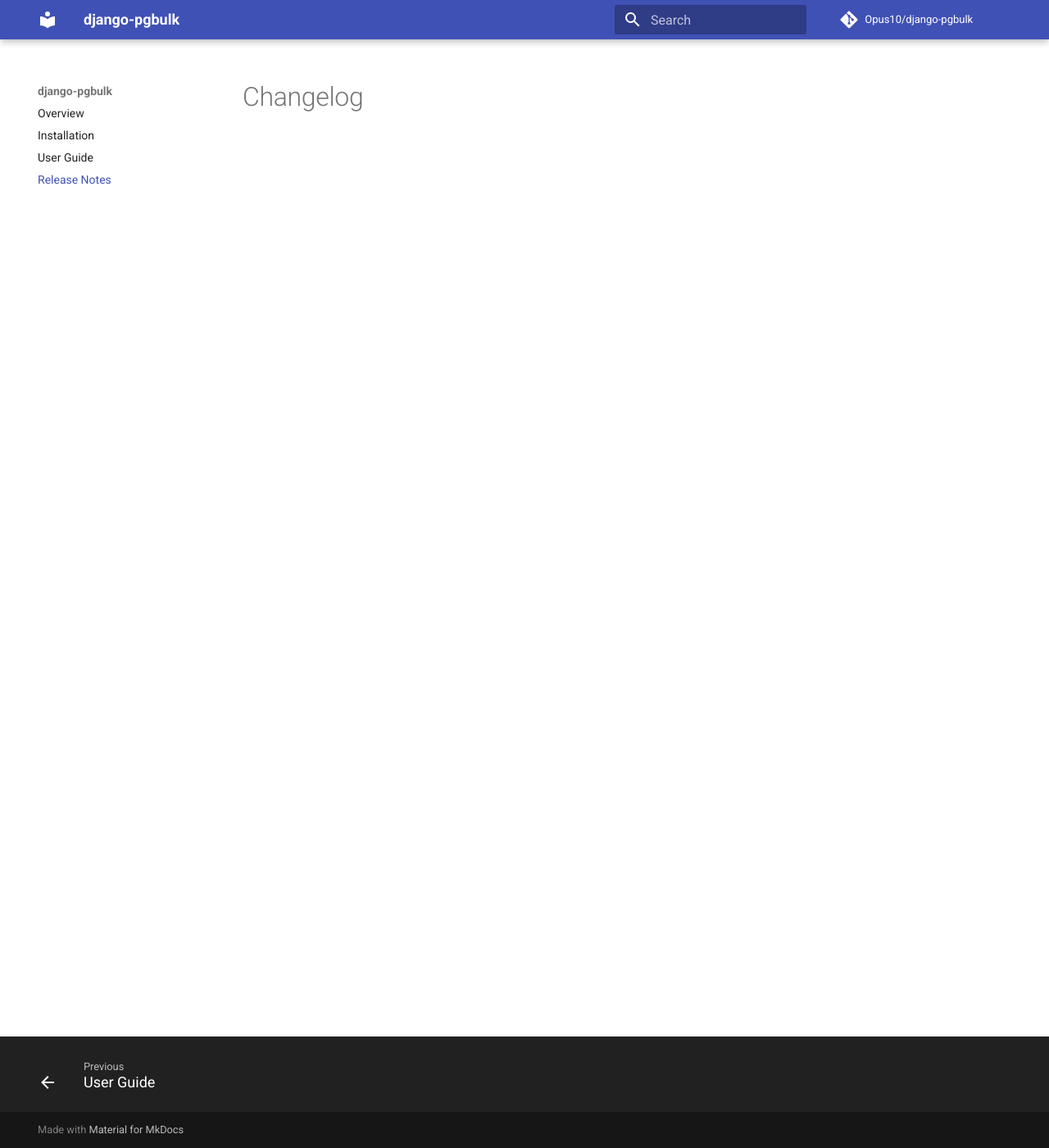
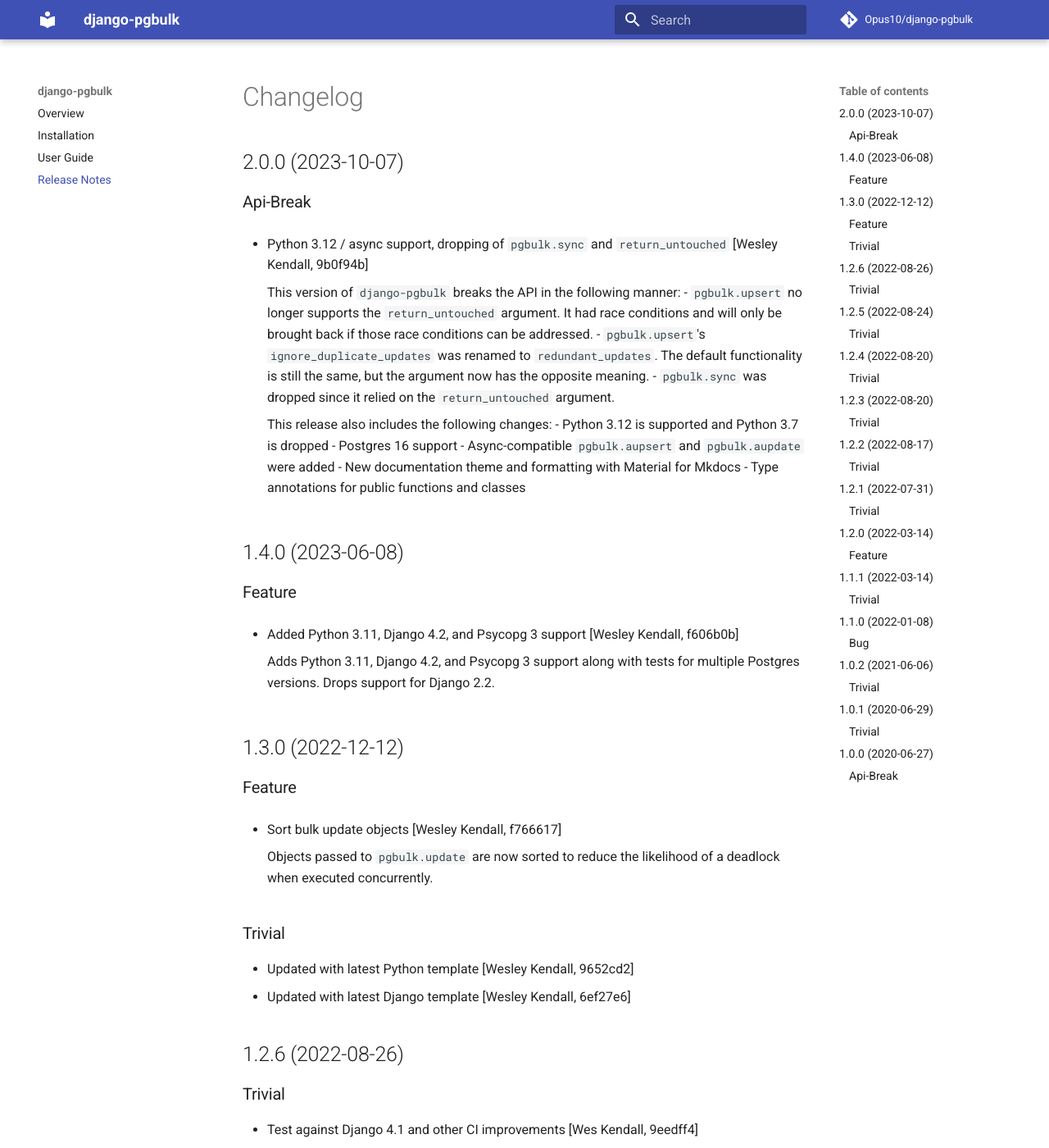
Before and after one commit to Opus10/django-pgbulk, an MkDocs documentation site: the page built from docs/release_notes.md, in a window 1280 px wide and 1400 px high. Shown: the whole window at 82% size. Built offline with MkDocs 1.6.1 and Material for MkDocs 9.7.7, drawn with Linux system fonts in a browser that asks for light colours; comment, search, counter and statistics services are not loaded; some of the changed text lies outside the part shown.

Commit message:
Release version 2.0.0 [skip ci]
Type: trivial

```diff
--- a/docs/release_notes.md
+++ b/docs/release_notes.md
@@ -1 +1,141 @@
 # Changelog
+
+## 2.0.0 (2023-10-07)
+
+### Api-Break
+
+  - Python 3.12 / async support, dropping of `pgbulk.sync` and `return_untouched` [Wesley Kendall, 9b0f94b]
+
+    This version of `django-pgbulk` breaks the API in the following manner:
+    - `pgbulk.upsert` no longer supports the `return_untouched` argument. It had race conditions and will only be brought back if those race conditions can be addressed.
+    - `pgbulk.upsert`'s `ignore_duplicate_updates` was renamed to `redundant_updates`. The default functionality is still the same, but the argument now has the opposite meaning.
+    - `pgbulk.sync` was dropped since it relied on the `return_untouched` argument.
+
+    This release also includes the following changes:
+    - Python 3.12 is supported and Python 3.7 is dropped
+    - Postgres 16 support
+    - Async-compatible `pgbulk.aupsert` and `pgbulk.aupdate` were added
+    - New documentation theme and formatting with Material for Mkdocs
+    - Type annotations for public functions and classes
+
+## 1.4.0 (2023-06-08)
+
+### Feature
+
+  - Added Python 3.11, Django 4.2, and Psycopg 3 support [Wesley Kendall, f606b0b]
+
+    Adds Python 3.11, Django 4.2, and Psycopg 3 support along with tests for multiple Postgres versions. Drops support for Django 2.2.
+
+## 1.3.0 (2022-12-12)
+
+### Feature
+
+  - Sort bulk update objects [Wesley Kendall, f766617]
+
+    Objects passed to ``pgbulk.update`` are now sorted to reduce the likelihood of
+    a deadlock when executed concurrently.
+
+### Trivial
+
+  - Updated with latest Python template [Wesley Kendall, 9652cd2]
+  - Updated with latest Django template [Wesley Kendall, 6ef27e6]
+
+## 1.2.6 (2022-08-26)
+
+### Trivial
+
+  - Test against Django 4.1 and other CI improvements [Wes Kendall, 9eedff4]
+
+## 1.2.5 (2022-08-24)
+
+### Trivial
+
+  - Fix ReadTheDocs builds [Wes Kendall, 15832a5]
+
+## 1.2.4 (2022-08-20)
+
+### Trivial
+
+  - Updated with latest Django template [Wes Kendall, 4e9e095]
+
+## 1.2.3 (2022-08-20)
+
+### Trivial
+
+  - Fix release note rendering and code formatting changes [Wes Kendall, 94f1192]
+
+## 1.2.2 (2022-08-17)
+
+### Trivial
+
+  - README and intro documentation fix [Wes Kendall, e75930e]
+
+## 1.2.1 (2022-07-31)
+
+### Trivial
+
+  - Updated with latest Django template, fixing doc builds [Wes Kendall, c3ed424]
+
+## 1.2.0 (2022-03-14)
+
+### Feature
+
+  - Handle func-based fields and allow expressions in upserts [Wes Kendall, 64458c5]
+
+    ``pgbulk.upsert`` allows users to provide a ``pgbulk.UpdateField`` object
+    to the ``update_fields`` argument, allowing a users to specify an expression
+    that happens if an update occurs.
+
+    This allows, for example, a user to do ``models.F('my_field') + 1`` and
+    increment integer fields in a ``pgbulk.upsert``.
+
+    Along with this, fields that cast to ``Func`` and other expressions are
+    properly handled during upsert.
+
+## 1.1.1 (2022-03-14)
+
+### Trivial
+
+  - Updates to latest template, dropping py3.6 support and adding Django4 support [Wes Kendall, 35a04b0]
+
+## 1.1.0 (2022-01-08)
+
+### Bug
+
+  - Fix error when upserting custom AutoFields [Wes Kendall, 114eb45]
+
+    ``upsert()`` previously errored when using a custom auto-incrementing field. This
+    has been tested and fixed.
+
+## 1.0.2 (2021-06-06)
+
+### Trivial
+
+  - Updated with the latest Django template [Wes Kendall, 71a2678]
+
+## 1.0.1 (2020-06-29)
+
+### Trivial
+
+  - Update with the latest public django app template. [Wes Kendall, 271b456]
+
+## 1.0.0 (2020-06-27)
+
+### Api-Break
+
+  - Initial release of django-pgbulk. [Wes Kendall, 7070a26]
+
+    The initial release of django-pgbulk includes three functions for
+    bulk operations in postgres:
+
+    1. ``pgbulk.update`` - For updating a list of models in bulk. Although Django
+       provides a ``bulk_update`` in 2.2, it performs individual updates for
+       every row and does not perform a native bulk update.
+    2. ``pgbulk.upsert`` - For doing a bulk update or insert. This function uses
+       postgres ``UPDATE ON CONFLICT`` syntax to perform an atomic upsert
+       operation. There are several options to this function that allow the
+       user to avoid touching rows if they result in a duplicate update, along
+       with returning which rows were updated, created, or untouched.
+    3. ``pgbulk.sync`` - For syncing a list of models with a table. Does a bulk
+       upsert and also deletes any rows in the source queryset that were not
+       part of the input data.
--- a/docs/requirements.txt
+++ b/docs/requirements.txt
@@ -84,3 +84,4 @@
 watchdog==3.0.0 ; python_version >= "3.8" and python_version < "4"
 wcwidth==0.2.8 ; python_full_version >= "3.8.0" and python_version < "4"
 zipp==3.17.0 ; python_version >= "3.8" and python_version < "3.10"
+.
--- a/pyproject.toml
+++ b/pyproject.toml
@@ -29,7 +29,7 @@
 exclude = [
   "*/tests/"
 ]
-version = "1.4.0"
+version = "2.0.0"
 description = "Native postgres bulk update and upsert operations."
 authors = ["Wes Kendall"]
 classifiers = [
```
Also changed, not shown: CHANGELOG.md (+49 -0 lines).
